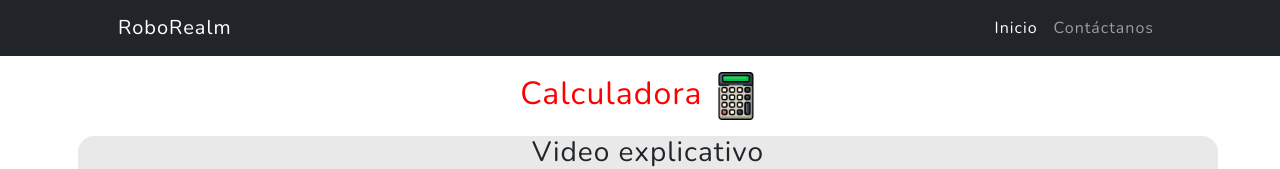
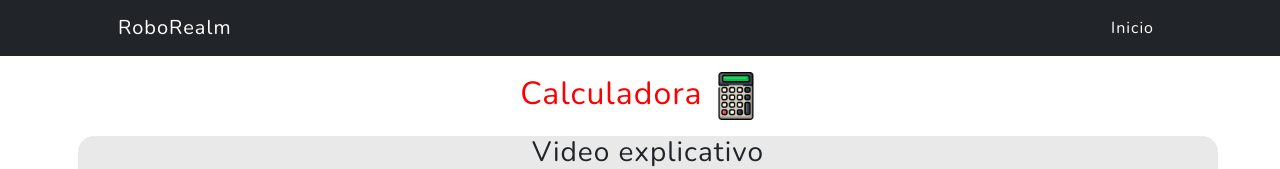
Before and after one commit to RoboRealm-Cbtis/Project-Roborealm, a plain HTML site: page Practicas/Calculadora.html in a window 1280 px wide. Shown: the top 169 px of the page. Drawn offline with nearby package versions, Linux system fonts and the light colour scheme; files that its build step writes are made by us from their sources.

Commit message:
Update Calculadora.html

```diff
--- a/Practicas/Calculadora.html
+++ b/Practicas/Calculadora.html
@@ -89,7 +89,6 @@
                 <div class="collapse navbar-collapse" id="navbarSupportedContent">
                     <ul class="navbar-nav ms-auto mb-2 mb-lg-0">
                         <li class="nav-item"><a class="nav-link active" aria-current="page" href="../index.html">Inicio</a></li>
-                        <li class="nav-item"><a class="nav-link" href="#">Contáctanos</a></li>
                     </ul>
                 </div>
             </div>
```
